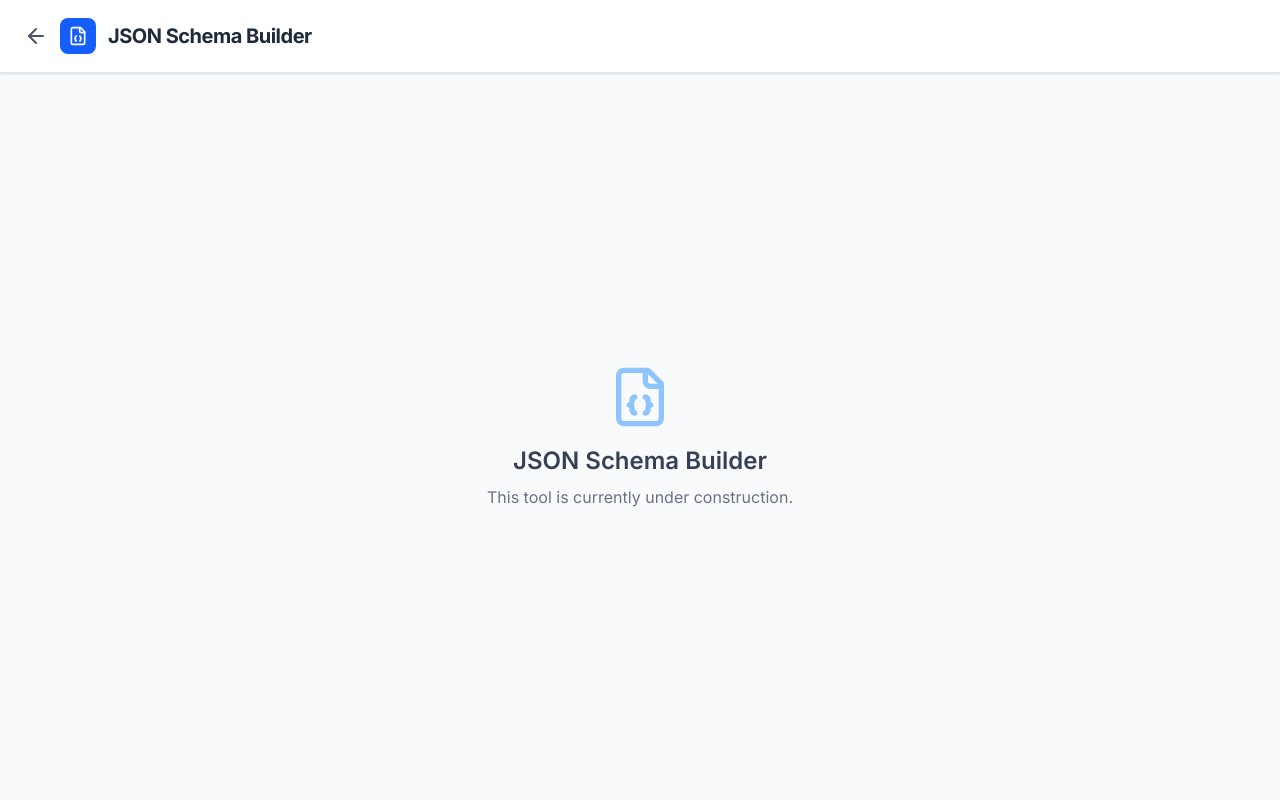
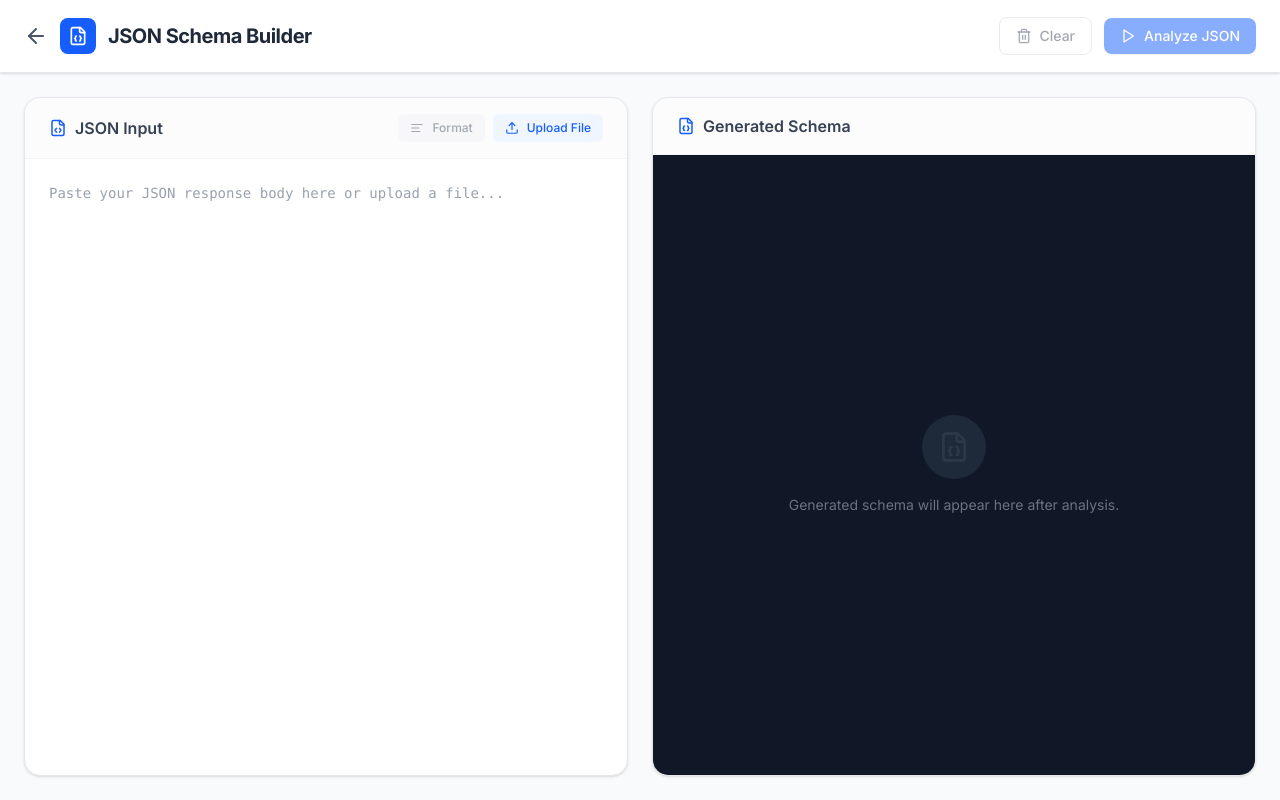
Before and after one commit to iAnone93/LTP-PDFutilz, a React (Vite) app: page /json-schema-builder in a window 1280 px wide. Built offline with nearby package versions, Linux system fonts and the light colour scheme.

Commit message:
feat(json-schema-builder): Add JSON repair and validation
Introduces a new JsonSchemaBuilder page with the ability to input, validate, and repair JSON. Leverages the `jsonrepair` library for intelligent JSON fixing and includes basic error handling and visual feedback for validation states.

```diff
--- a/package.json
+++ b/package.json
@@ -10,6 +10,7 @@
   },
   "dependencies": {
     "@tailwindcss/vite": "^4.2.0",
+    "jsonrepair": "^3.13.2",
     "lucide-react": "^0.363.0",
     "pdf-lib": "^1.17.1",
     "pdfjs-dist": "^4.0.0",
--- a/src/pages/JsonSchemaBuilder.tsx
+++ b/src/pages/JsonSchemaBuilder.tsx
@@ -1,10 +1,152 @@
-import React from 'react';
+import React, { useState, useRef } from 'react';
 import { Link } from 'react-router-dom';
-import { ArrowLeft, FileJson } from 'lucide-react';
+import { ArrowLeft, FileJson, Upload, Play, Copy, Check, Trash2, FileCode, Wand2, AlignLeft } from 'lucide-react';
+import { jsonrepair } from 'jsonrepair';
 
 const JsonSchemaBuilder: React.FC = () => {
+  const [jsonInput, setJsonInput] = useState<string>('');
+  const [schemaOutput, setSchemaOutput] = useState<string>('');
+  const [error, setError] = useState<string | null>(null);
+  const [canFix, setCanFix] = useState(false);
+  const [copied, setCopied] = useState(false);
+  const fileInputRef = useRef<HTMLInputElement>(null);
+
+  const validateJson = (input: string) => {
+    if (!input.trim()) {
+      setError(null);
+      setCanFix(false);
+      return;
+    }
+    try {
+      JSON.parse(input);
+      setError(null);
+      setCanFix(false);
+    } catch (err: any) {
+      setError(err.message);
+      setCanFix(true);
+    }
+  };
+
+  const handleFixJson = () => {
+    try {
+      const fixed = jsonrepair(jsonInput);
+      setJsonInput(fixed);
+      validateJson(fixed);
+    } catch (err) {
+      // If jsonrepair fails, fallback to basic balancing
+      let fixed = jsonInput.trim();
+      fixed = fixed.replace(/,\s*([}\]])/g, '$1');
+      const stack: string[] = [];
+      let inString = false;
+      let escaped = false;
+
+      for (let i = 0; i < fixed.length; i++) {
+        const char = fixed[i];
+        if (char === '"' && !escaped) inString = !inString;
+        if (!inString) {
+          if (char === '{') stack.push('}');
+          else if (char === '[') stack.push(']');
+          else if (char === '}' || char === ']') {
+            if (stack.length > 0 && stack[stack.length - 1] === char) stack.pop();
+          }
+        }
+        if (char === '\\') escaped = !escaped;
+        else escaped = false;
+      }
+      while (stack.length > 0) fixed += stack.pop();
+      setJsonInput(fixed);
+      validateJson(fixed);
+    }
+  };
+
+  const handleFormatJson = () => {
+    try {
+      const parsed = JSON.parse(jsonInput);
+      setJsonInput(JSON.stringify(parsed, null, 2));
+      setError(null);
+    } catch (err: any) {
+      setError('Cannot format invalid JSON. Try "Autofix" first.');
+    }
+  };
+
+  const handleFileUpload = (e: React.ChangeEvent<HTMLInputElement>) => {
+    const file = e.target.files?.[0];
+    if (!file) return;
+
+    const reader = new FileReader();
+    reader.onload = (event) => {
+      const content = event.target?.result as string;
+      setJsonInput(content);
+      validateJson(content);
+    };
+    reader.readAsText(file);
+  };
+
+  const generateSchema = (obj: any): any => {
+    if (obj === null) return { type: 'null' };
+
+    if (Array.isArray(obj)) {
+      const items = obj.length > 0 ? generateSchema(obj[0]) : {};
+      return {
+        type: 'array',
+        items
+      };
+    }
+
+    const type = typeof obj;
+
+    if (type === 'object') {
+      const properties: any = {};
+      const required: string[] = [];
+      Object.keys(obj).forEach(key => {
+        properties[key] = generateSchema(obj[key]);
+        required.push(key);
+      });
+      return {
+        type: 'object',
+        properties,
+        required
+      };
+    }
+
+    if (type === 'number') {
+      return { type: Number.isInteger(obj) ? 'integer' : 'number' };
+    }
+
+    return { type };
+  };
+
+  const handleAnalyze = () => {
+    try {
+      const parsed = JSON.parse(jsonInput);
+      const schema = {
+        $schema: "http://json-schema.org/draft-07/schema#",
+        title: "Generated Schema",
+        ...generateSchema(parsed)
+      };
+      setSchemaOutput(JSON.stringify(schema, null, 2));
+      setError(null);
+    } catch (err) {
+      setError('Invalid JSON format. Please check your input.');
+      setSchemaOutput('');
+    }
+  };
+
+  const handleCopy = () => {
+    navigator.clipboard.writeText(schemaOutput);
+    setCopied(true);
+    setTimeout(() => setCopied(false), 2000);
+  };
+
+  const handleClear = () => {
+    setJsonInput('');
+    setSchemaOutput('');
+    setError(null);
+  };
+
   return (
-    <div className="flex flex-col h-screen bg-gray-50 text-gray-900">
+    <div className="flex flex-col h-screen bg-gray-50 text-gray-900 font-sans">
+      {/* Header */}
       <header className="bg-white border-b border-gray-200 px-6 py-4 flex items-center justify-between shrink-0 z-20 shadow-sm relative">
         <div className="flex items-center space-x-3">
           <Link to="/" className="p-2 -ml-2 mr-1 text-gray-600 hover:bg-gray-100 rounded-md transition-colors">
@@ -13,14 +155,125 @@ const JsonSchemaBuilder: React.FC = () => {
           <div className="bg-blue-600 p-2 rounded-lg text-white">
             <FileJson size={20} />
           </div>
-          <h1 className="text-xl font-bold text-gray-800 tracking-tight truncate">JSON Schema Builder</h1>
+          <h1 className="text-xl font-bold text-gray-800 tracking-tight">JSON Schema Builder</h1>
+        </div>
+        <div className="flex items-center gap-3">
+           <button
+            onClick={handleClear}
+            disabled={!jsonInput && !schemaOutput}
+            className="flex items-center gap-2 px-4 py-2 text-sm font-medium text-gray-600 bg-white border border-gray-300 rounded-lg hover:bg-gray-50 disabled:opacity-50 disabled:cursor-not-allowed transition-all"
+          >
+            <Trash2 size={16} />
+            Clear
+          </button>
+          <button
+            onClick={handleAnalyze}
+            disabled={!jsonInput.trim()}
+            className="flex items-center gap-2 px-4 py-2 text-sm font-medium text-white bg-blue-600 rounded-lg hover:bg-blue-700 disabled:opacity-50 disabled:cursor-not-allowed shadow-sm transition-all"
+          >
+            <Play size={16} />
+            Analyze JSON
+          </button>
         </div>
       </header>
-      <main className="flex-1 flex items-center justify-center p-6">
-        <div className="text-center">
-          <FileJson className="w-16 h-16 text-blue-300 mx-auto mb-4" />
-          <h2 className="text-2xl font-semibold text-gray-700 mb-2">JSON Schema Builder</h2>
-          <p className="text-gray-500">This tool is currently under construction.</p>
+
+      {/* Main Content */}
+      <main className="flex-1 flex overflow-hidden p-6 gap-6">
+        {/* Input Section */}
+        <div className="flex-1 flex flex-col bg-white rounded-2xl border border-gray-200 shadow-sm overflow-hidden">
+          <div className="px-6 py-4 border-b border-gray-100 flex items-center justify-between bg-gray-50/50">
+            <div className="flex items-center gap-2">
+              <FileCode size={18} className="text-blue-600" />
+              <h3 className="font-semibold text-gray-700">JSON Input</h3>
+            </div>
+            <div className="flex items-center gap-2">
+              <button
+                onClick={handleFormatJson}
+                disabled={!jsonInput.trim()}
+                className="flex items-center gap-2 px-3 py-1.5 text-xs font-medium text-gray-600 bg-gray-100 rounded-md hover:bg-gray-200 transition-colors disabled:opacity-50"
+                title="Format JSON"
+              >
+                <AlignLeft size={14} />
+                Format
+              </button>
+              <button
+                onClick={() => fileInputRef.current?.click()}
+                className="flex items-center gap-2 px-3 py-1.5 text-xs font-medium text-blue-600 bg-blue-50 rounded-md hover:bg-blue-100 transition-colors"
+              >
+                <Upload size={14} />
+                Upload File
+              </button>
+            </div>
+            <input
+              type="file"
+              ref={fileInputRef}
+              onChange={handleFileUpload}
+              accept=".json"
+              className="hidden"
+            />
+          </div>
+          <div className="flex-1 relative">
+            <textarea
+              value={jsonInput}
+              onChange={(e) => {
+                const val = e.target.value;
+                setJsonInput(val);
+                validateJson(val);
+              }}
+              placeholder='Paste your JSON response body here or upload a file...'
+              className={`w-full h-full p-6 font-mono text-sm resize-none focus:outline-none bg-transparent placeholder:text-gray-400 ${error ? 'text-red-900 bg-red-50/10' : ''}`}
+            />
+            {error && (
+              <div className="absolute bottom-6 left-6 right-6 p-4 bg-red-50 border border-red-100 rounded-xl text-red-600 text-sm flex items-center justify-between gap-3 animate-in fade-in slide-in-from-bottom-2 shadow-lg">
+                <div className="flex items-start gap-3">
+                  <div className="mt-0.5">⚠️</div>
+                  <p className="font-medium">{error}</p>
+                </div>
+                {canFix && (
+                  <button
+                    onClick={handleFixJson}
+                    className="shrink-0 flex items-center gap-2 px-3 py-1.5 bg-red-600 text-white rounded-lg hover:bg-red-700 transition-colors shadow-sm text-xs font-bold"
+                  >
+                    <Wand2 size={14} />
+                    Autofix
+                  </button>
+                )}
+              </div>
+            )}
+          </div>
+        </div>
+
+        {/* Output Section */}
+        <div className="flex-1 flex flex-col bg-white rounded-2xl border border-gray-200 shadow-sm overflow-hidden">
+          <div className="px-6 py-4 border-b border-gray-100 flex items-center justify-between bg-gray-50/50">
+            <div className="flex items-center gap-2">
+              <FileJson size={18} className="text-blue-600" />
+              <h3 className="font-semibold text-gray-700">Generated Schema</h3>
+            </div>
+            {schemaOutput && (
+              <button
+                onClick={handleCopy}
+                className="flex items-center gap-2 px-3 py-1.5 text-xs font-medium text-gray-600 bg-gray-100 rounded-md hover:bg-gray-200 transition-colors"
+              >
+                {copied ? <Check size={14} className="text-green-600" /> : <Copy size={14} />}
+                {copied ? 'Copied!' : 'Copy Schema'}
+              </button>
+            )}
+          </div>
+          <div className="flex-1 bg-gray-900 p-6 overflow-auto">
+            {schemaOutput ? (
+              <pre className="text-blue-300 font-mono text-sm whitespace-pre-wrap">
+                {schemaOutput}
+              </pre>
+            ) : (
+              <div className="h-full flex flex-col items-center justify-center text-gray-500 space-y-4">
+                <div className="p-4 bg-gray-800 rounded-full">
+                  <FileJson size={32} className="opacity-20" />
+                </div>
+                <p className="text-sm">Generated schema will appear here after analysis.</p>
+              </div>
+            )}
+          </div>
         </div>
       </main>
     </div>
--- a/src/pages/LandingPage.tsx
+++ b/src/pages/LandingPage.tsx
@@ -67,10 +67,10 @@ const LandingPage: React.FC = () => {
       <main className="max-w-7xl mx-auto px-6 py-12">
         <div className="text-center mb-16">
           <h2 className="text-4xl font-extrabold text-gray-900 tracking-tight mb-4">
-            Essential Tools for smooth work
+            Essential Tools for Smooth Work!
           </h2>
           <p className="text-xl text-gray-600 max-w-2xl mx-auto">
-            A collection of utilities designed to streamline your software testing and automation workflows.
+            A collection of utilities designed to streamline your workflows way more smoother.
           </p>
         </div>
 
```
Also changed, not shown: 1 other file (tests, documents, lock files or other folders).
